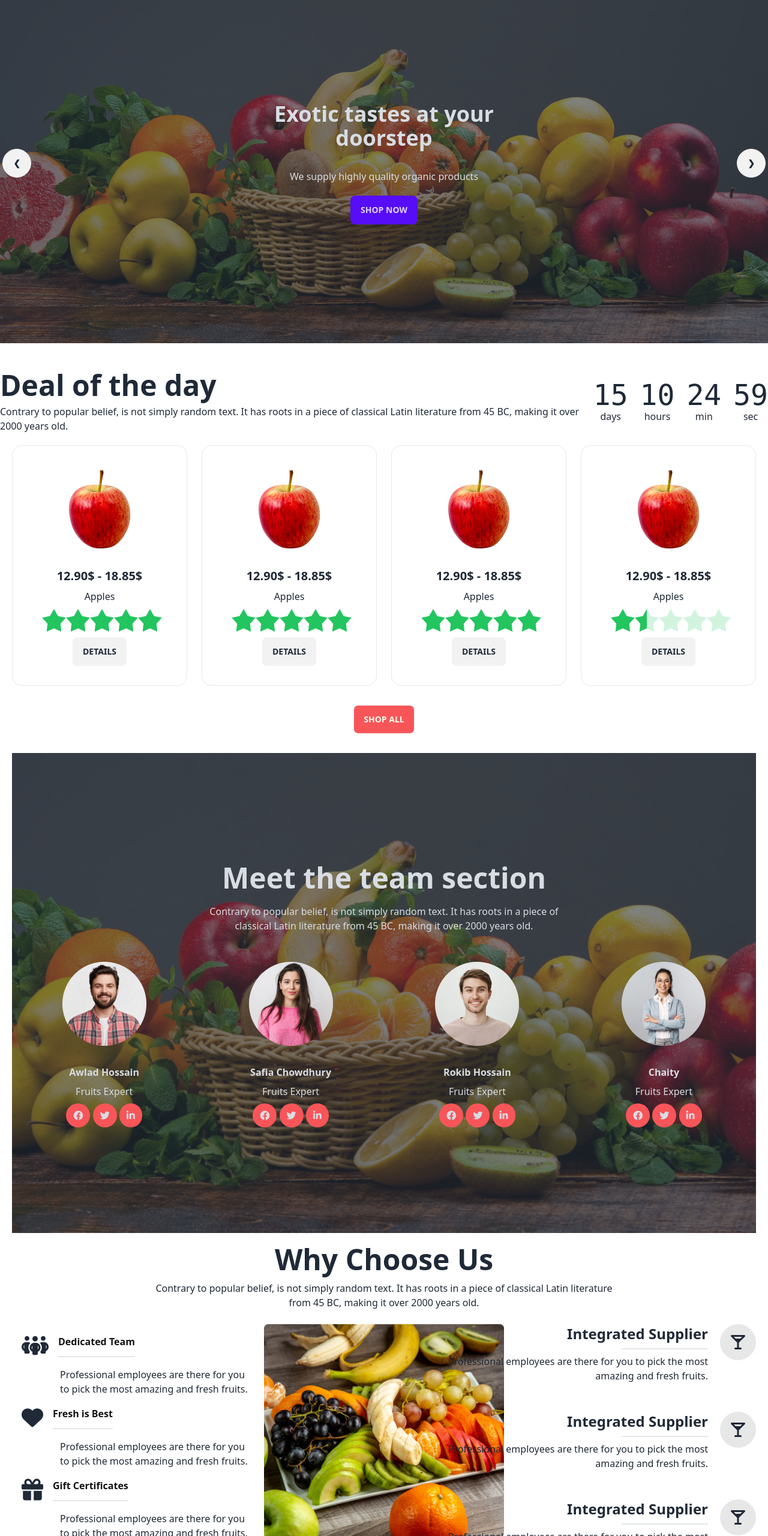
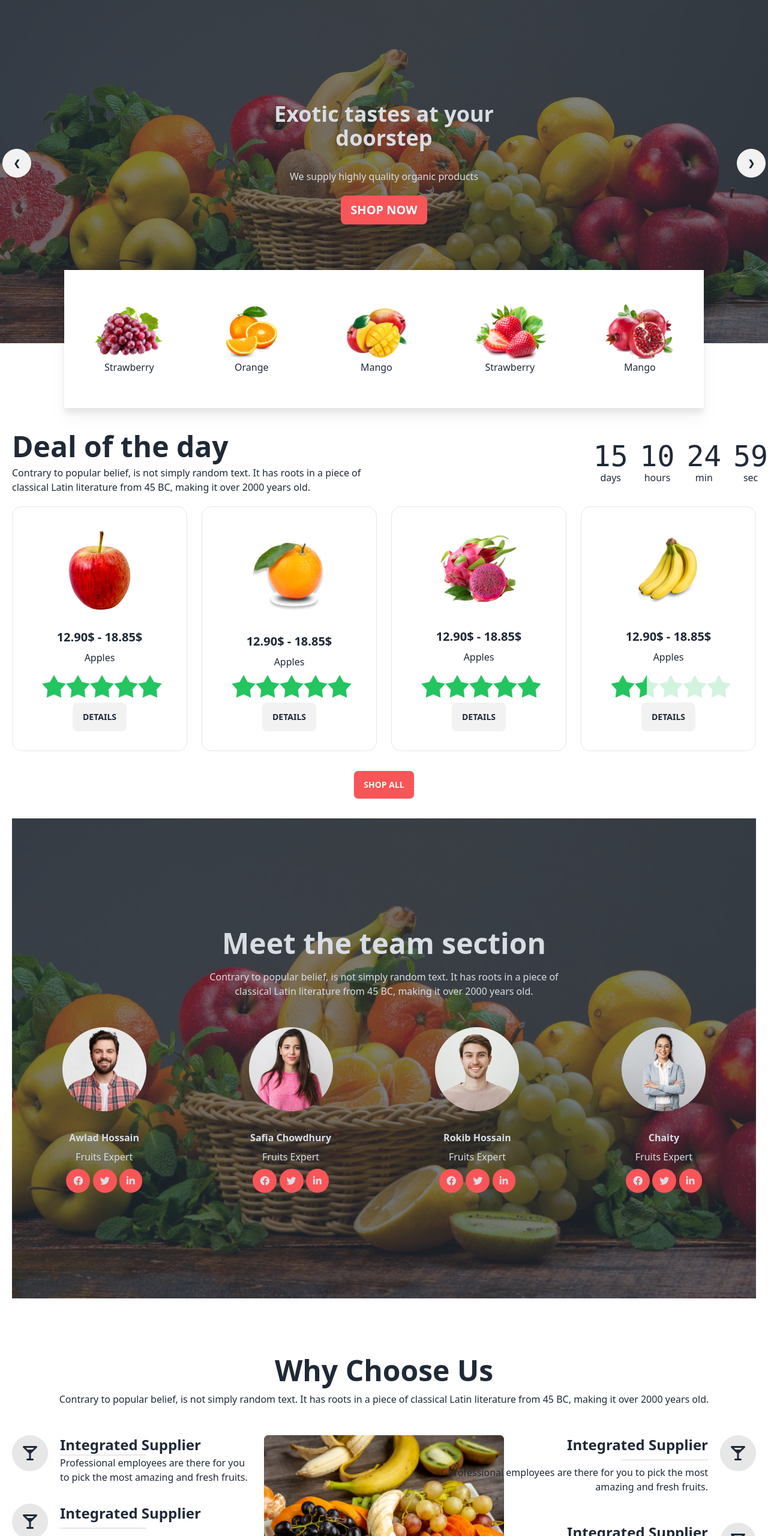
Before and after one commit to FarhadReja800/fruit-burst-repo, a plain HTML site: page index.html in a window 1280 px wide. Shown: the part 240-2800 px from the top of the page at 60% size. Drawn offline with nearby package versions, Linux system fonts and the light colour scheme; grey boxes are pictures that could not be loaded.

Commit message:
main section

```diff
--- a/index.html
+++ b/index.html
@@ -73,7 +73,7 @@
         <!-- navbar section ends here-->
 
         <section class="container mx-auto md:ml-0">
-            <div class="carousel w-[390px] h-[190px] md:h-auto md:w-full lg:h-[600px]">
+            <div class="carousel w-[390px] h-[190px]        md:h-auto md:w-full lg:h-[600px]">
                 <div id="slide1" class="carousel-item relative w-[390px] h-[190px] md:h-auto md:w-full lg:h-[600px]">
                     <div class="hero" style="background-image: url(./images/banner1.png);">
                         <div class="hero-overlay bg-opacity-60"></div>
@@ -81,7 +81,7 @@
                           <div class="max-w-md">
                             <h1 class="mb-2 md:mb-8 text-2xl md:text-4xl font-bold">Exotic tastes at your <br>doorstep</h1>
                             <p class="mb-2 md:mb-5">We supply highly quality organic products</p>
-                            <button class="btn btn-primary">Shop Now</button>
+                            <button class="btn bg-primary border-none text-xl font-extrabold text-white">Shop Now</button>
                           </div>
                         </div>
                       </div>
@@ -98,7 +98,7 @@
                           <div class="max-w-md">
                             <h1 class="mb-2 md:mb-8 text-2xl md:text-4xl font-bold">Exotic tastes at your <br>doorstep</h1>
                             <p class="mb-2 md:mb-5">We supply highly quality organic products</p>
-                            <button class="btn btn-primary">Shop Now</button>
+                            <button class="btn bg-primary border-none text-xl font-extrabold text-white">Shop Now</button>
                           </div>
                         </div>
                       </div>
@@ -115,7 +115,7 @@
                       <div class="max-w-md">
                         <h1 class="mb-2 md:mb-8 text-2xl md:text-4xl font-bold">Exotic tastes at your <br>doorstep</h1>
                         <p class="mb-2 md:mb-5">We supply highly quality organic products</p>
-                        <button class="btn btn-primary">Shop Now</button>
+                        <button class="btn bg-primary border-none text-xl font-extrabold text-white">Shop Now</button>
                       </div>
                     </div>
                   </div>
@@ -132,7 +132,7 @@
                       <div class="max-w-md">
                         <h1 class="mb-2 md:mb-8 text-2xl md:text-4xl font-bold">Exotic tastes at your <br>doorstep</h1>
                         <p class="mb-2 md:mb-5">We supply highly quality organic products</p>
-                        <button class="btn btn-primary">Shop Now</button>
+                        <button class="btn bg-primary border-none text-xl font-extrabold text-white">Shop Now</button>
                       </div>
                     </div>
                   </div>
@@ -143,41 +143,42 @@
               </div>
 
 
-              <div class="hidden lg:flex  md:-mt-36 m-auto drop-shadow-xl bg-white w-10/12">
-                <div class=" py-14 px-12">
-                    <img src="./images/fruit1.png" alt="">
-                    <h3>Strawberry</h3>
-                </div>
-                <div class=" py-14 px-12">
-                    <img src="./images/fruit1.png" alt="">
-                    <h3>Strawberry</h3>
-                </div>
-                <div class=" py-14 px-12">
-                    <img src="./images/fruit1.png" alt="">
-                    <h3>Strawberry</h3>
-                </div>
-                <div class=" py-14 px-12">
-                    <img src="./images/fruit1.png" alt="">
-                    <h3>Strawberry</h3>
-                </div>
-                <div class=" py-14 px-12">
-                    <img src="./images/fruit1.png" alt="">
-                    <h3>Strawberry</h3>
-                </div>
-              </div>
+
         </section>
+        <div class="hidden lg:flex  md:-mt-32 m-auto drop-shadow-xl bg-white w-10/12">
+            <div class=" py-14 px-12">
+                <img src="./images/fruit1.png" alt="">
+                <h3 class="text-center">Strawberry</h3>
+            </div>
+            <div class=" py-14 px-12">
+                <img src="./images/fruit2.png" alt="">
+                <h3 class="text-center">Orange</h3>
+            </div>
+            <div class=" py-14 px-12">
+                <img src="./images/fruit3.png" alt="">
+                <h3 class="text-center">Mango</h3>
+            </div>
+            <div class=" py-14 px-12">
+                <img src="./images/fruit4.png" alt="">
+                <h3 class="text-center">Strawberry</h3>
+            </div>
+            <div class=" py-14 px-12">
+                <img src="./images/fruit5.png" alt="">
+                <h3 class="text-center">Mango</h3>
+            </div>
+          </div>
 
     </header>
 
     <main class=" md:container md:max-auto m-auto">
         <!-- Deal of the day -->
         <div class=" md:container md:max-auto m-auto" >
-            <div class="flex justify-between flex-col lg:flex-row md:flex-row flex-1 mb-5 ">
-                <div class=" text-center sm:text-left">
+            <div class="flex justify-between flex-col lg:flex-row md:flex-row flex-1 mb-5  ">
+                <div class=" text-center md:text-left md:ml-5">
                     <h2 class="text-5xl font-extrabold mb-2">Deal of the day</h2>
-                    <p>Contrary to popular belief, is not simply random text. It has roots in a piece of classical Latin literature from 45 BC, making it over 2000 years old.</p>
+                    <p>Contrary to popular belief, is not simply random text. It has roots in a piece of <br> classical Latin literature from 45 BC, making it over 2000 years old.</p>
                 </div>
-                <div class="sm:max-auto m-auto md:mr-0 gap-4">
+                <div class=" m-auto md:mr-0 gap-4">
                     <div class="grid grid-flow-col gap-5 text-center auto-cols-max flex-1">
                         <div class="flex flex-col">
                           <span class="countdown font-mono text-5xl">
@@ -233,8 +234,9 @@
                             <a href="#my_modal_8" class="btn">Details</a>
                             <div class="modal" id="my_modal_8">
                             <div class="modal-box">
-                                <img src="./images/fruit7.png" alt="">
-                                <p class="py-4">12.90$ - 18.85$</p>
+                                <img src="./images/fruit6.png" alt="">
+                                <h3 class="text-xl font-semibold">Per cent Daily Values are based on a 2,000 calorie diet. Your daily values may be higher or lower depending on your calorie needs</h3>
+                                <p class="py-4 font-bold text-xl">12.90$ - 18.85$</p>
                                 <p>Apples</p>
                                 <div class="modal-action">
                                 <a href="#" class="btn">Closh</a>
@@ -245,7 +247,7 @@
                   </div>
                 <div class="card  border">
                     <figure class="px-10 pt-10">
-                      <img src="./images/fruit6.png" alt="apples" class="rounded-xl" />
+                      <img src="./images/fruit7.png" alt="apples" class="rounded-xl" />
                     </figure>
                     <div class="card-body items-center text-center">
                       <h2 class="card-title">12.90$ - 18.85$</h2>
@@ -268,8 +270,10 @@
                             <div class="modal" id="my_modal_8">
                             <div class="modal-box">
                                 <img src="./images/fruit7.png" alt="">
-                                <p class="py-4">12.90$ - 18.85$</p>
-                                <p>Apples</p>
+                                <h3 class="text-xl font-semibold">Discover the techniques to identify fresh oranges and learn about its health benefits</h3>
+                                <p class="py-4 text-xl font-bold">12.90$ - 18.85$</p>
+
+                                <p>Orange</p>
                                 <div class="modal-action">
                                 <a href="#" class="btn">Closh</a>
                                 </div>
@@ -279,7 +283,7 @@
                   </div>
                 <div class="card  border">
                     <figure class="px-10 pt-10">
-                      <img src="./images/fruit6.png" alt="apples" class="rounded-xl" />
+                      <img src="./images/fruit8.png" alt="apples" class="rounded-xl" />
                     </figure>
                     <div class="card-body items-center text-center">
                       <h2 class="card-title">12.90$ - 18.85$</h2>
@@ -301,7 +305,7 @@
                             <a href="#my_modal_8" class="btn">Details</a>
                             <div class="modal" id="my_modal_8">
                             <div class="modal-box">
-                                <img src="./images/fruit7.png" alt="">
+                                <img src="./images/fruit8.png" alt="">
                                 <p class="py-4">12.90$ - 18.85$</p>
                                 <p>Apples</p>
                                 <div class="modal-action">
@@ -313,7 +317,7 @@
                   </div>
                 <div class="card  border">
                     <figure class="px-10 pt-10">
-                      <img src="./images/fruit6.png" alt="apples" class="rounded-xl" />
+                      <img src="./images/fruit9.png" alt="apples" class="rounded-xl" />
                     </figure>
                     <div class="card-body items-center text-center">
                       <h2 class="card-title">12.90$ - 18.85$</h2>
@@ -335,7 +339,7 @@
                             <a href="#my_modal_8" class="btn">Details</a>
                             <div class="modal" id="my_modal_8">
                             <div class="modal-box">
-                                <img src="./images/fruit7.png" alt="">
+                                <img src="./images/fruit9.png" alt="">
                                 <p class="py-4">12.90$ - 18.85$</p>
                                 <p>Apples</p>
                                 <div class="modal-action">
@@ -360,12 +364,7 @@
                       <div class="mx-auto mt-10">
                         <h1 class="mb-5 text-5xl font-bold">Meet the team section</h1>
                         <p class="mb-12">Contrary to popular belief, is not simply random text. It has roots in a piece of <br>classical Latin literature from 45 BC, making it over 2000 years old.</p>
-                        <!-- <div>
-                            <img src="./images/member1.png" alt="">
-                            <h3>Awlad Hossain</h3>
-                            <p>Fruits Expert</p>
-                          </div>
-                      </div> -->
+
                      <div class="grid gap-28 grid-cols-1 md:grid-cols-2 lg:grid-cols-4 ">
                         <div class="card  ">
                             <figure class="">
@@ -435,57 +434,59 @@
             </div>
         </section>
 
-        <section class="my-24sm:min-auto m-5">
+        <section class="my-24 m-5">
             <div>
                 <div>
                     <h2 class="text-5xl font-semibold text-center pb-3">Why Choose Us</h2>
-                    <p class="text-center pb-6">Contrary to popular belief, is not simply random text. It has roots in a piece of classical Latin literature <br> from 45 BC, making it over 2000 years old.</p>
+                    <p class="text-center pb-12 md:pb-12">Contrary to popular belief, is not simply random text. It has roots in a piece of classical Latin literature  from 45 BC, making it over 2000 years old.</p>
                 </div>
             </div>
             <div class="grid grid-cols-1 md:grid-cols-2 lg:grid-cols-3 gap-5">
-                <div class="">
-                    <div class="flex items-center flex-col md:flex-row ">
-                        <div class="">
-                            <i class="fa-solid fa-people-group p-4 text-4xl"></i>
+
+
+                <div class="space-y-8 ">
+                    <div class="flex gap-5">
+                        <div>
+                            <i class="fa-solid fa-martini-glass text-2xl bg-[#12121219] border rounded-full h-[60px] w-[60px] flex justify-center items-center"></i>
                         </div>
                         <div>
-                            <h2 class="border-b-2  text-base font-extrabold text-[#121212] sm:text-center pb-3 ">Dedicated Team</h2>
-
+                            <h3 class="text-2xl font-extrabold ">Integrated Supplier</h3>
+                           <hr class="border  w-36">
+                           <p class="">Professional employees are there for you to pick the most amazing and fresh fruits.</p>
                         </div>
-
                     </div>
-                    <div class="">
-                        <p class="pl-20">Professional employees are there for you to pick the most amazing and fresh fruits.</p>
-                    </div>
-                    <div class="flex items-center flex-col md:flex-row ">
-                        <div class="">
-                            <i class="fa-solid fa-heart p-4 text-4xl"></i>
+                    <!-- <div class=" md:flex  gap-5">
+                        <div class="flex">
+                           <i class="fa-solid fa-martini-glass text-2xl bg-[#12121219] border rounded-full h-[60px] w-[60px] flex justify-center items-center"></i>
                         </div>
+                        <div class=" space-y-2">
+                           <h3 class="text-2xl font-extrabold ">Integrated Supplier</h3>
+                           <hr class="border  w-36">
+                           <p class="">Professional employees are there for you to pick the most amazing and fresh fruits.</p>
+                        </div>
+                       </div> -->
+                    <div class="flex gap-5">
                         <div>
-                            <h2 class="border-b-2  text-base font-extrabold text-[#121212] sm:text-center pb-3 ">Fresh is Best</h2>
-
+                           <i class="fa-solid fa-martini-glass text-2xl bg-[#12121219] border rounded-full h-[60px] w-[60px] flex justify-center items-center"></i>
                         </div>
-
-                    </div>
-                    <div class="">
-                        <p class="pl-20">Professional employees are there for you to pick the most amazing and fresh fruits.</p>
-                    </div>
-                    <div class="flex items-center flex-col md:flex-row ">
-                        <div class="">
-                            <i class="fa-solid fa-gift p-4 text-4xl"></i>
+                        <div class="space-y-2">
+                           <h3 class=" text-2xl font-extrabold">Integrated Supplier</h3>
+                           <hr class="border w-36">
+                           <p class="">Professional employees are there for you to pick the most amazing and fresh fruits.</p>
                         </div>
+                       </div>
+                    <div class="flex gap-5">
                         <div>
-                            <h2 class="border-b-2  text-base font-extrabold text-[#121212] sm:text-center pb-3 ">Gift Certificates</h2>
-
+                           <i class="fa-solid fa-martini-glass text-2xl bg-[#12121219] border rounded-full h-[60px] w-[60px] flex justify-center items-center"></i>
                         </div>
-
-                    </div>
-                    <div class="">
-                        <p class="pl-20">Professional employees are there for you to pick the most amazing and fresh fruits.</p>
-                    </div>
-
+                        <div class="space-y-2">
+                           <h3 class=" text-2xl font-extrabold">Integrated Supplier</h3>
+                           <hr class="border  w-36">
+                           <p class="">Professional employees are there for you to pick the most amazing and fresh fruits.</p>
+                        </div>
+                       </div>
                 </div>
-                <div>
+                <div class="">
                     <img src="./images/whychoose1.png" alt="">
                 </div>
 
```
